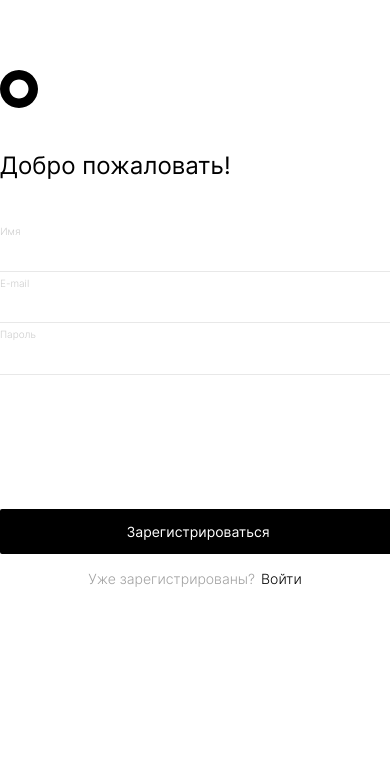
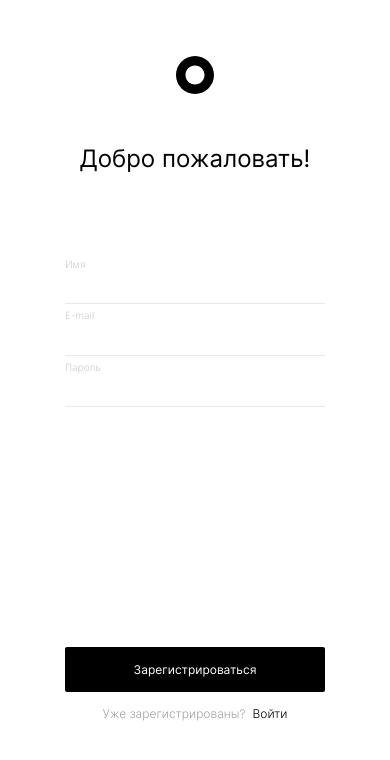
Before and after one commit to verymarine/movies-explorer-frontend, a React (Create React App) app in the folder movies-explorer/: page /signup in a window 390 px wide. Shown: the top 760 px of the page. Built offline with nearby package versions, Linux system fonts and the light colour scheme.

Commit message:
add @media for Register

```diff
--- a/movies-explorer/src/components/HeaderAuth/HeaderAuth.css
+++ b/movies-explorer/src/components/HeaderAuth/HeaderAuth.css
@@ -9,6 +9,7 @@
     padding: 0;
     width: 38px;
     height: 38px;
+    display: block;
 }
 
 .header-auth__title {
@@ -21,3 +22,25 @@
     line-height: 29px;
     color: #000000;
 }
+
+@media screen and (max-width: 1023px) {
+    .header-auth {
+        margin-top: 232px;
+    }
+}
+
+@media screen and (max-width: 767px) {
+    .header-auth {
+        margin: 56px auto 0 auto;
+        max-width: 320px;
+    }
+
+    .header-auth__logo {
+        margin: 0 auto 0 auto;
+    }
+
+    .header-auth__title {
+        margin: 50px auto 0 auto;
+        text-align: center;
+    }
+}
--- a/movies-explorer/src/components/Register/Register.css
+++ b/movies-explorer/src/components/Register/Register.css
@@ -5,31 +5,132 @@
 
 }
 
-/* .register__logo {
-    margin: 0;
+.register__form {
+    margin: 40px 0 0 0;
     padding: 0;
-    width: 38px;
-    height: 38px;
 }
 
-.register__title {
-    margin: 40px 0 0 0;
+.register__label {
+    margin: 0;
     padding: 0;
     font-family: 'Inter';
     font-style: normal;
+    font-weight: 400;
+    font-size: 10px;
+    line-height: 12px;
+    color: #A0A0A0;
+    background: transparent;
+    color: #CCCCCC;
+}
+
+.register__label:first-child {
+    margin-top: 40px;
+}
+
+.register__input {
+    margin: 5px 0 0 0;
+    padding: 0 0 10px 0;
+    width: 396px;
+    /* height: 32px; */
+    border: none;
+    display: block;
+    border-bottom: 1px solid #E8E8E8;
+    font-family: 'Inter';
+    font-style: normal;
     font-weight: 500;
-    font-size: 24px;
-    line-height: 29px;
+    font-size: 14px;
+    line-height: 17px;
     /* identical to box height */
 
 
-    /* color: #000000; */
-/* } */
+    color: #000000;
+    /*      color: #FF4062; ПРИ ОШИБКИ ВЫВЕСТИ ДРУГОЙ ЦВЕТ */
+}
+
+.register__input:focus {
+    outline: none;
+    border-bottom: 1px solid #000000;
+}
+
+.register__input_check_invalid {
+    color: #FF4062;
+}
+
+.register__button {
+    padding: 0;
+    margin: 134px auto 0 auto;
+    cursor: pointer;
+    display: block;
+    width: 396px;
+    height: 45px;
+    border: none;
+    border-radius: 2px;
+    background: #000000;
+    font-family: 'Inter';
+    font-style: normal;
+    font-weight: 500;
+    font-size: 14px;
+    line-height: 17px;
+    /* identical to box height */
+
+    text-align: center;
+    color: #ffffff;
+}
+
+.register__signin {
+    margin: 0;
+    padding: 0;
+    display: flex;
+    justify-content: center;
+}
+
+.register__text {
+    margin: 16px 6px 0 0;
+    /* margin: 0; */
+    padding: 0;
+    max-width: 169px;
+    font-family: 'Inter';
+    font-style: normal;
+    font-weight: 400;
+    font-size: 14px;
+    line-height: 17px;
+    display: block;
+    /* identical to box height */
+
+    text-align: center;
+
+    color: #A0A0A0;
+}
+
+.register__link {
+    margin: 16px 0 0 0;
+    /* margin: 0; */
+    padding: 0;
+    max-width: 42px;
+    display: block;
+    font-family: 'Inter';
+    font-style: normal;
+    font-weight: 400;
+    font-size: 14px;
+    line-height: 17px;
+    text-decoration: none;
+    text-align: center;
+    color: #000000;
+}
+
+@media screen and (max-width: 1023px) {
+    .register {
+        margin: 0 auto 0 auto;
+        padding: 0;
+        max-width: 396px;
+
+    }
 
     .register__form {
         margin: 40px 0 0 0;
         padding: 0;
     }
+
 
     .register__label {
         margin: 0;
@@ -140,3 +241,43 @@ text-decoration: none;
 
         color: #000000;
     }
+}
+
+@media screen and (max-width: 767px) {
+
+    .register {
+        max-width: 260px;
+    }
+
+    .register__form {
+        margin: 80px auto 0 auto;
+    }
+
+    .register__input {
+        margin: 5px 0 0 0;
+        padding: 0 0 10px 0;
+        width: 260px;
+    }
+
+    .register__button {
+        padding: 0;
+        margin: 240px auto 0 auto;
+        width: 260px;
+        font-size: 12px;
+        line-height: 15px;
+    }
+
+    .register__text {
+        margin: 14px 7px 0 0;
+        max-width: 145px;
+        font-size: 12px;
+        line-height: 15px;
+    }
+
+    .register__link {
+        margin: 14px 0 0 0;
+        max-width: 36px;
+        font-size: 12px;
+        line-height: 15px;
+    }
+}
```
Lines whose indentation alone changed are shown as unchanged.
